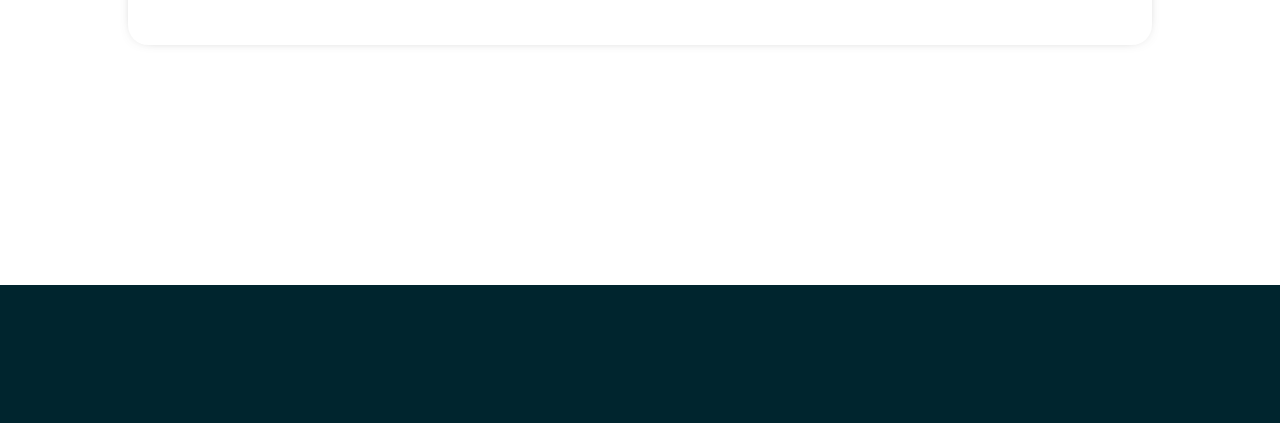
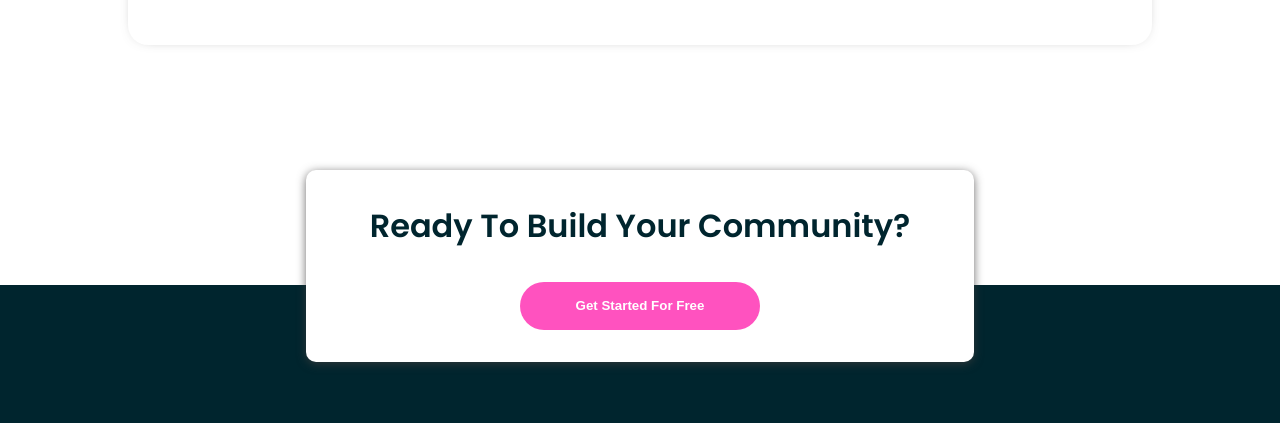
Before and after one commit to Kanishk2004/huddle-landing-page, a plain HTML site: page index.html in a window 1280 px wide. Shown: the part 2584-3007 px from the top of the page. Drawn offline with nearby package versions, Linux system fonts and the light colour scheme.

Commit message:
Temporary Commit 2

```diff
--- a/CSS/mobile.css
+++ b/CSS/mobile.css
@@ -105,3 +105,20 @@ i{
 .social{
     text-align: center;
 }
+
+/* START DIVISION */
+.start{
+    padding: 2rem 1rem;
+    margin: 0 1rem;
+    bottom: 56rem;
+}
+.start h1{
+    font-size: 1rem;
+    padding-bottom: 1rem;
+}
+.start button{
+    width: 11rem;
+    height: 2.5rem;
+    box-shadow: 0 3px 5px -3px black;
+    font-size: 0.7rem;
+}
--- a/CSS/stylesheet.css
+++ b/CSS/stylesheet.css
@@ -201,7 +201,7 @@ i{
     font-family: 'Poppins', sans-serif;
     text-align: center;
     padding: 2rem 4rem;
-    box-shadow: 0px 0px 10px rgba(61, 61, 61, 0.75);
+    box-shadow: 0px 2px 10px rgba(63, 60, 60, 0.75);
     border-radius: 10px;
     bottom: 28rem;
 }
```
Also changed, not shown: index.html (+2 -2 lines).
